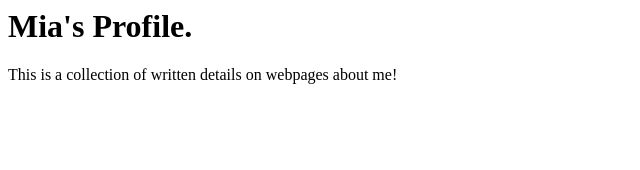
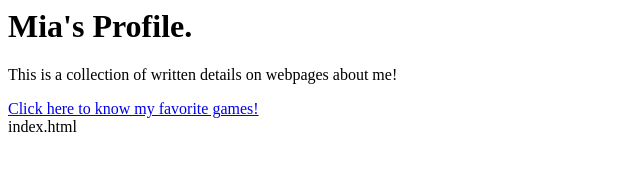
Before and after one commit to aia02/Sodium-Lab2-Arboleda, a plain HTML site: page index.html in a window 1280 px wide. Shown: the whole page, without its empty margins (0-640 px from the left). Drawn offline with Linux system fonts and the light colour scheme.

Commit message:
Update index.html

```diff
--- a/index.html
+++ b/index.html
@@ -12,9 +12,12 @@
             <meta name="revised" content="02-09-2024">
       </head>
       <body>
+           <div>
 	   <h1> Mia's Profile.</h1>
 	   <p>This is a collection of written details on webpages about me!</p>
-	   <a href="games.html>Click here to know my favorite games!</a>
+	   <a href="https://aia02.github.io/Sodium-Lab2-Arboleda/">Click here to know my favorite games!</a>
+	   </div>
+     </body>
+ </html>
 
-      </body>
- </html>
+	index.html
```
